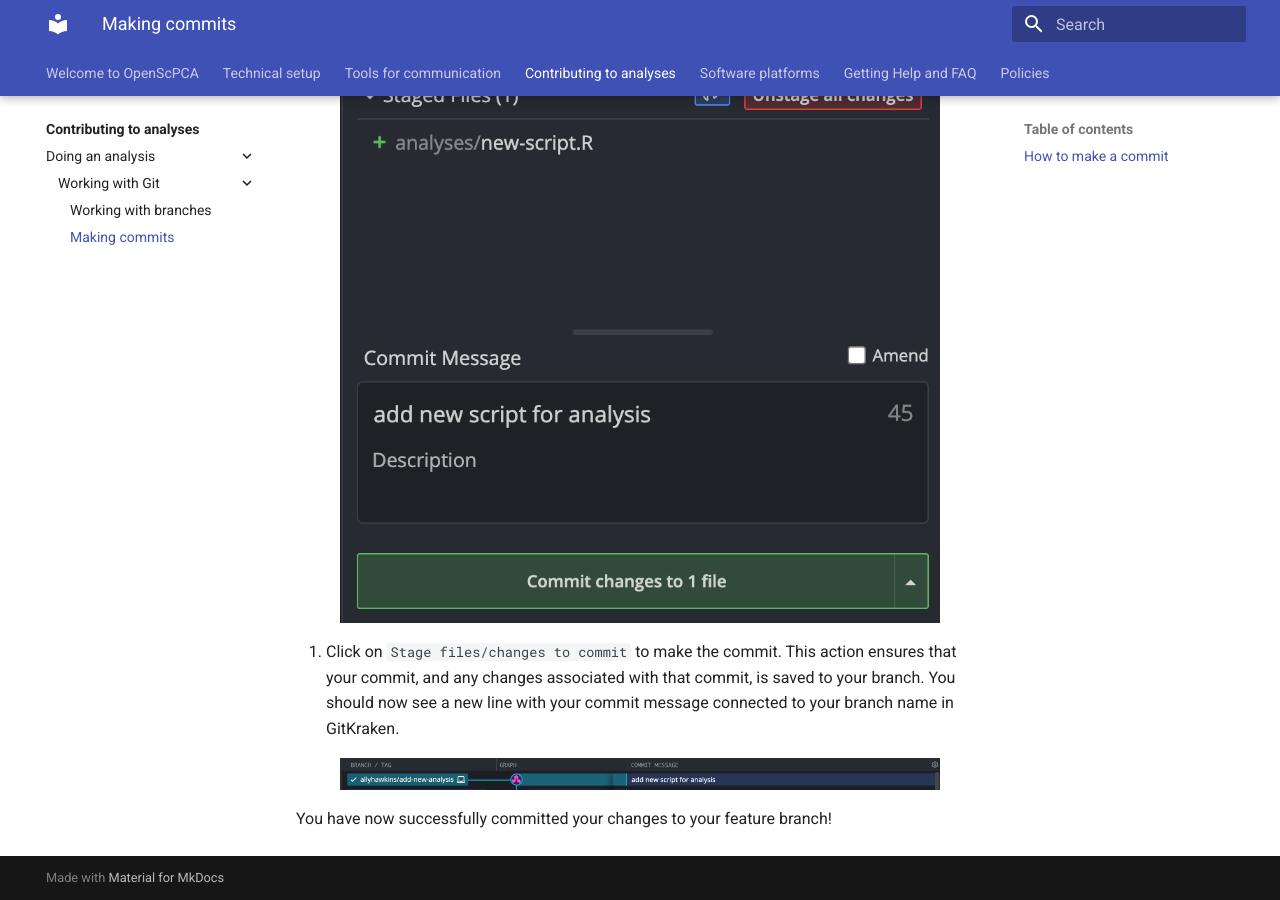
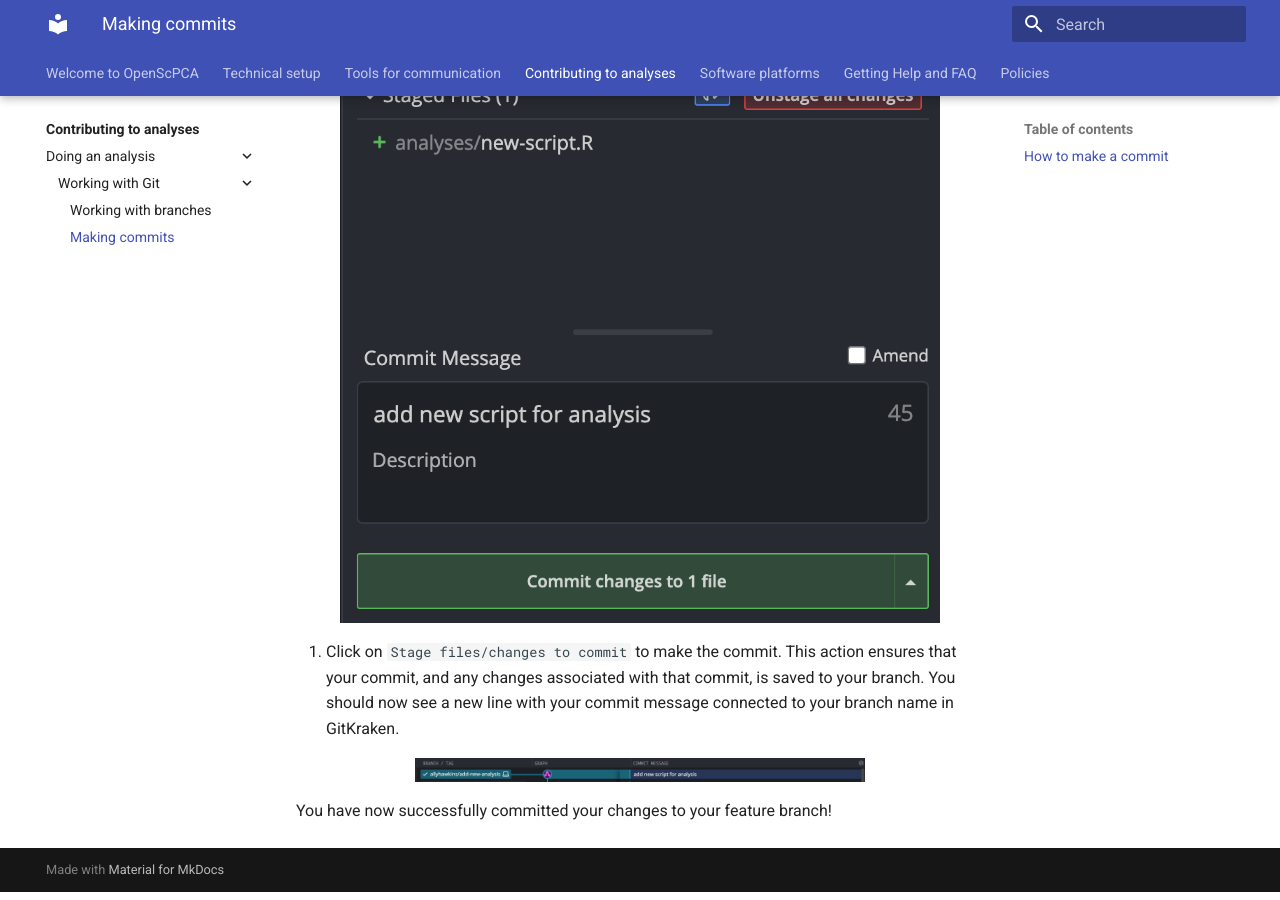
Before and after one commit to AlexsLemonade/OpenScPCA-analysis, an MkDocs documentation site: the page built from docs/contributing-to-analyses/doing-analyses/working-with-git/making-commits/index.md, in a window 1280 px wide and 900 px high, scrolled down 1528 px. Built offline with MkDocs 1.6.1 and Material for MkDocs 9.7.7, drawn with Linux system fonts in a browser that asks for light colours.

Commit message:
make all between 400-600

```diff
--- a/docs/contributing-to-analyses/doing-analyses/working-with-git/making-commits/index.md
+++ b/docs/contributing-to-analyses/doing-analyses/working-with-git/making-commits/index.md
@@ -32,7 +32,7 @@
 You should now see a new line with your commit message connected to your branch name in GitKraken.
 
 <figure markdown="span">
-    ![Commit change](../../../../img/making-commits-3.png){width="600"}
+    ![Commit change](../../../../img/making-commits-3.png){width="450"}
 </figure>
 
 You have now successfully committed your changes to your feature branch!
```
